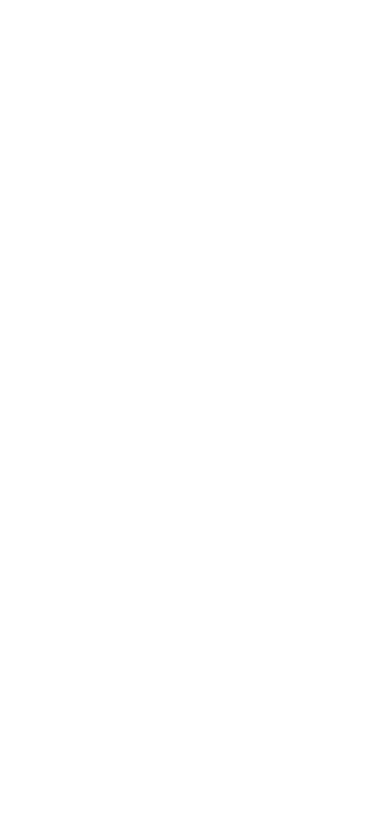
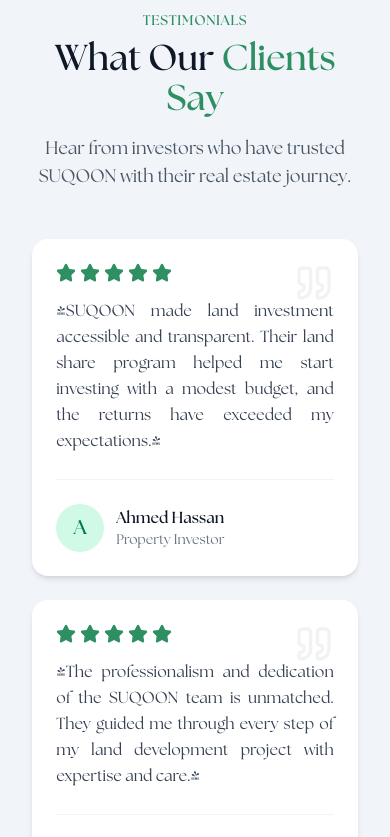
Before and after one commit to mahbub045/suqoon, a Next.js app: page / in a window 390 px wide. Shown: the part 6400-7237 px from the top of the page. Before the commit the page ends 6347 px from the top, so only its background shows below. Built offline with nearby package versions, Linux system fonts and the light colour scheme.

Commit message:
created new section for client testimonials with all device responsiveness

```diff
--- /dev/null
+++ b/Components/Home/TestimonialSection/TestimonialSection.tsx
@@ -0,0 +1,71 @@
+import React from 'react';
+import { Star, Quote } from 'lucide-react';
+import { testimonials } from '@/Data/Home/TestimonialSectionFeatures/TestimonialSectionFeatures';
+
+const TestimonialSection: React.FC = () => {
+  return (
+    <section className="w-full bg-slate-100 py-16 md:py-20">
+      <div className="w-11/12 mx-auto px-4 sm:px-6 lg:px-8">
+        {/* Header */}
+        <div className="text-center mb-12 md:mb-16">
+          <p className="text-primary text-sm font-semibold tracking-wider uppercase mb-2">
+            Testimonials
+          </p>
+          <h2 className="text-4xl md:text-5xl font-bold text-gray-900 mb-4">
+            What Our <span className="text-primary">Clients Say</span>
+          </h2>
+          <p className="text-gray-600 text-lg max-w-3xl mx-auto">
+            Hear from investors who have trusted SUQOON with their real estate journey.
+          </p>
+        </div>
+
+        {/* Testimonial Cards */}
+        <div className="grid grid-cols-1 md:grid-cols-2 lg:grid-cols-3 gap-6 lg:gap-8">
+          {testimonials.map((testimonial) => (
+            <div
+              key={testimonial.id}
+              className="bg-white rounded-2xl p-6 md:p-8 shadow-md hover:shadow-lg transition-shadow duration-300 relative"
+            >
+              {/* Stars */}
+              <div className="flex gap-1 mb-4">
+                {[...Array(testimonial.rating)].map((_, i) => (
+                  <Star
+                    key={i}
+                    className="w-5 h-5 fill-primary text-primary"
+                  />
+                ))}
+              </div>
+
+              {/* Quote Icon */}
+              <Quote className="absolute top-6 right-6 w-10 h-10 text-gray-200 opacity-50" />
+
+              {/* Testimonial Text */}
+              <p className="text-gray-700 text-base text-justify leading-relaxed mb-6 relative z-10">
+                {testimonial.text}
+              </p>
+
+              {/* Author Info */}
+              <div className="flex items-center gap-3 mt-6 pt-6 border-t border-gray-100">
+                <div
+                  className={`w-12 h-12 rounded-full flex items-center justify-center text-xl font-bold ${testimonial.avatarColor}`}
+                >
+                  {testimonial.initial}
+                </div>
+                <div>
+                  <h4 className="font-bold text-gray-900">
+                    {testimonial.name}
+                  </h4>
+                  <p className="text-sm text-gray-500">
+                    {testimonial.role}
+                  </p>
+                </div>
+              </div>
+            </div>
+          ))}
+        </div>
+      </div>
+    </section>
+  );
+};
+
+export default TestimonialSection;
--- /dev/null
+++ b/Data/Home/TestimonialSectionFeatures/TestimonialSectionFeatures.tsx
@@ -0,0 +1,31 @@
+import { Testimonial } from "@/Types/Home/TestimonialSectionTypes/TestimonialSectionTypes";
+
+export const testimonials: Testimonial[] = [
+  {
+    id: 1,
+    name: 'Ahmed Hassan',
+    role: 'Property Investor',
+    initial: 'A',
+    avatarColor: 'bg-emerald-100 text-emerald-700',
+    text: '"SUQOON made land investment accessible and transparent. Their land share program helped me start investing with a modest budget, and the returns have exceeded my expectations."',
+    rating: 5
+  },
+  {
+    id: 2,
+    name: 'Sarah Al-Rashid',
+    role: 'Business Owner',
+    initial: 'S',
+    avatarColor: 'bg-teal-100 text-teal-700',
+    text: '"The professionalism and dedication of the SUQOON team is unmatched. They guided me through every step of my land development project with expertise and care."',
+    rating: 5
+  },
+  {
+    id: 3,
+    name: 'Mohammed Khan',
+    role: 'First-time Buyer',
+    initial: 'M',
+    avatarColor: 'bg-emerald-100 text-emerald-700',
+    text: '"I was hesitant about land investment, but SUQOON\'s team provided clear information and honest advice. Now I\'m a proud land owner thanks to their support."',
+    rating: 5
+  }
+];
--- /dev/null
+++ b/Types/Home/TestimonialSectionTypes/TestimonialSectionTypes.tsx
@@ -0,0 +1,9 @@
+export interface Testimonial {
+  id: number;
+  name: string;
+  role: string;
+  initial: string;
+  avatarColor: string;
+  text: string;
+  rating: number;
+}
--- a/app/page.tsx
+++ b/app/page.tsx
@@ -3,6 +3,7 @@
 import HeroSection from "@/Components/Home/HeroSection/HeroSection";
 import ServicesSection from "@/Components/Home/ServiceSection/ServiceSection";
 import StatsSection from "@/Components/Home/StatsSection/StatsSection";
+import TestimonialSection from "@/Components/Home/TestimonialSection/TestimonialSection";
 import NavBar from "@/Components/Layout/NavBar/NavBar";
 
 export default function Home() {
@@ -14,6 +15,7 @@
       <ServicesSection />
       <FeatureProjectsSection />
       <StatsSection />
+      <TestimonialSection />
     </main>
   );
 }
```
